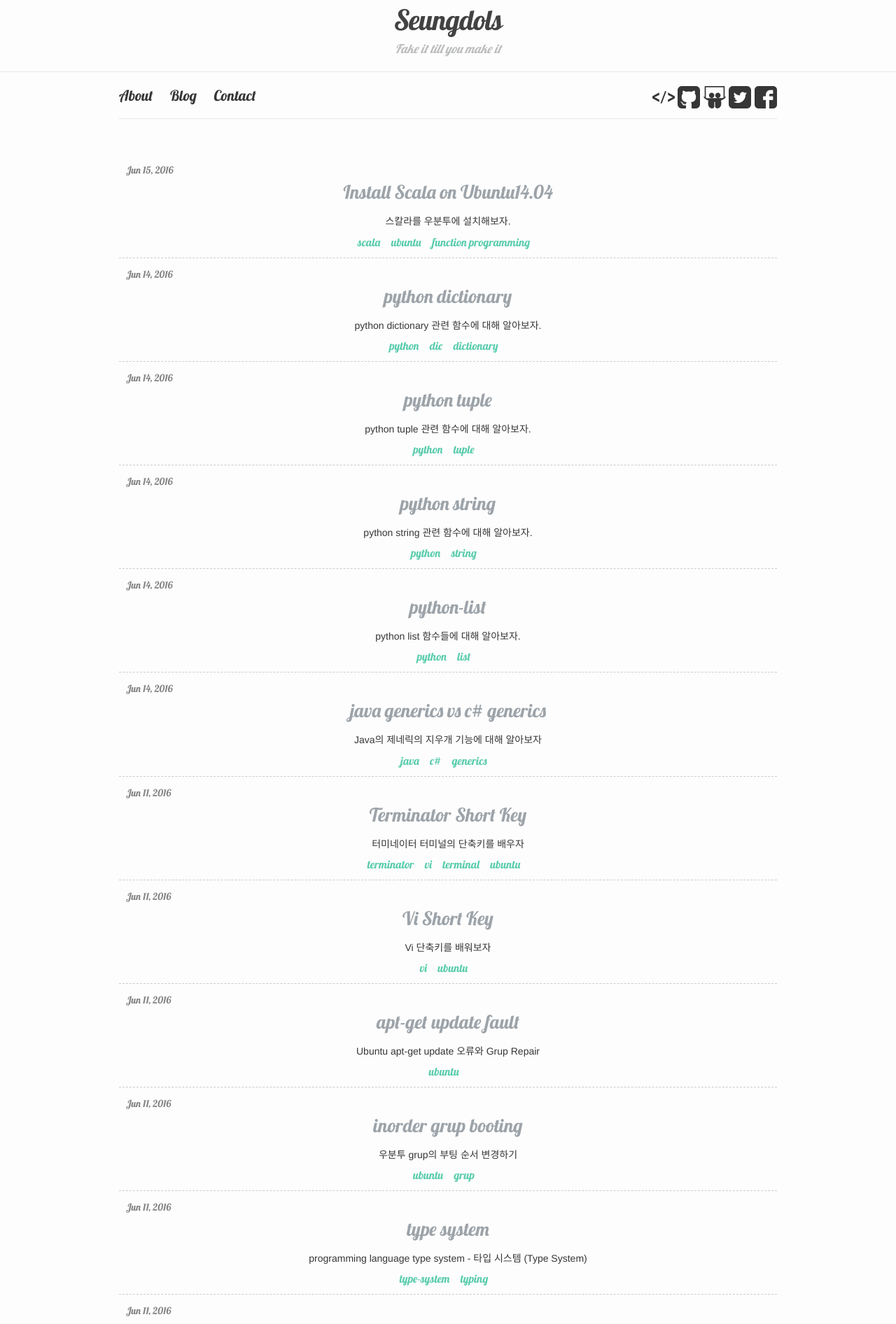
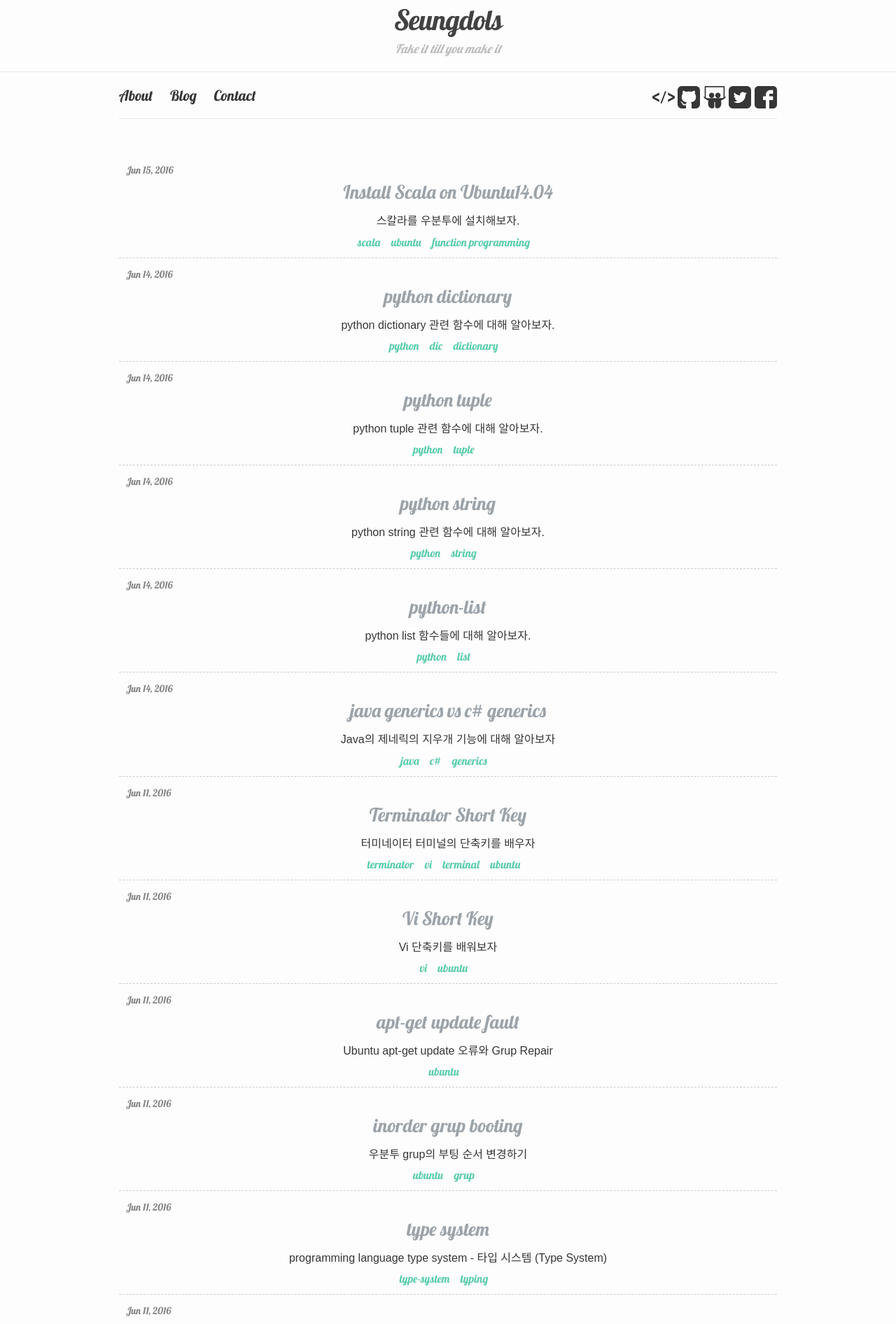
Before and after one commit to seungdols/seungdols.github.io, a Jekyll site: the page built from index.html, in a window 1280 px wide. Shown: the top 1892 px of the page at 70% size. Built offline with Jekyll 4.4.1, drawn with Linux system fonts in a browser that asks for light colours; some web fonts are replaced; comment, search, counter and statistics services are not loaded.

Commit message:
change font

```diff
--- a/_sass/_layout.scss
+++ b/_sass/_layout.scss
@@ -242,7 +242,7 @@
 }
 
 .post-desc{
-    font-size: $small-font-size;
+    font-size: $base-font-size;
     font-family: $post-desc-font;
 }
 .post-meta {
@@ -277,7 +277,8 @@
 }
 
 .post-content {
-    font-family: 'Roboto', sans-serif;
+    font-family: $post-content-font;
+    font-size: 1.1rem;
     margin-bottom: $spacing-unit;
 
     h2 {
--- a/css/main.scss
+++ b/css/main.scss
@@ -6,8 +6,9 @@
 
 
 // Our variables
-$base-font-family: "Lobster", Helvetica Neue, Helvetica, Arial, sans-serif;
-$post-desc-font: "Helvetica Neue";
+$base-font-family: 'Lobster', Roboto,Helvetica Neue, Helvetica, Arial, sans-serif;
+$post-content-font: 'Jeju Gothic', sans-serif;
+$post-desc-font: 'Hanna', sans-serif;
 $base-font-size:   1rem;
 $base-font-weight: 400;
 $small-font-size:  $base-font-size * 0.875;
```
